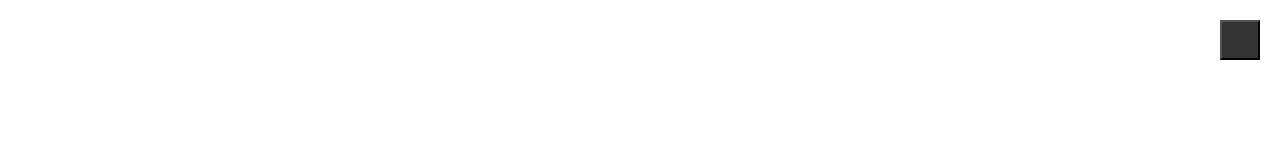
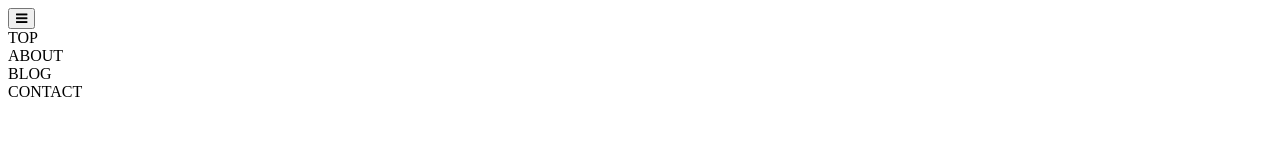
Before and after one commit to nakayoshi11/-, a plain HTML site: page hamburger-menu/index.html in a window 1280 px wide. Drawn offline with Linux system fonts and the light colour scheme.

Commit message:
修正commit

```diff
--- a/hamburger-menu/index.html
+++ b/hamburger-menu/index.html
@@ -1,12 +1,10 @@
 <!DOCTYPE html>
 <html lang="ja">
-<head>
-  <meta charset="UTF-8">
-  <meta http-equiv="X-UA-Compatible" content="IE=edge">
-  <meta name="viewport" content="width=device-width, initial-scale=1.0">
-  <link rel="stylesheet" href="style.css">
-  <title>hamburger</title>
-</head>
+  <head>
+    <meta charset="utf-8">
+    <meta name="viewport" content="width=device-width">
+    <link rel="stylesheet" href="https://stackpath.bootstrapcdn.com/font-awesome/4.7.0/css/font-awesome.min.css">
+  </head>
 <body>
   <button type="button" class="menu-btn">
     <i class="fa fa-bars" aria-hidden="true"></i>
```
